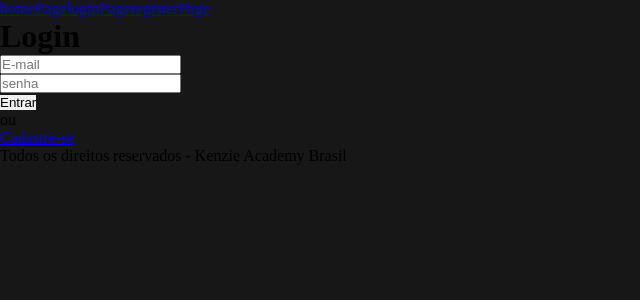
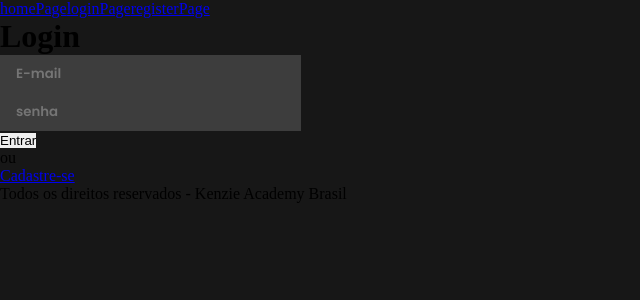
Before and after one commit to Kenzie-Academy-Brasil-Developers/kenzie-movie-entrega-template-grupo-3-tsunode, a React (Vite) app: page /loginPage in a window 1280 px wide. Shown: the top 300 px of the page, without its empty margins (0-640 px from the left). Built offline with nearby package versions, Linux system fonts and the light colour scheme.

Commit message:
INPUT ESTILIZADO

```diff
--- a/src/Components/LoginForm/index.tsx
+++ b/src/Components/LoginForm/index.tsx
@@ -4,6 +4,7 @@ import { Link } from "react-router-dom";
 import { zodResolver } from "@hookform/resolvers/zod";
 import { z } from "zod";
 import { LoginFormSchema } from "./LoginFormSchema";
+import { StyledInput } from "../../styles/Inputs";
 
 export const LoginForm = () => {
 
@@ -37,9 +38,9 @@ export const LoginForm = () => {
     return(
         <form onSubmit={handleSubmit(submit)}>
                 <h1>Login</h1>
-                <input type="email" placeholder="E-mail" {...register('email')} />
+                <StyledInput type="email" placeholder="E-mail" {...register('email')} />
                 {<p>{errors.email?.message}</p>}
-                <input type="text" placeholder="senha" {...register('password')} />
+                <StyledInput type="text" placeholder="senha" {...register('password')} />
                 {<p>{errors.password?.message}</p>}
                 <button>Entrar</button>
                 <p>ou</p>
```
